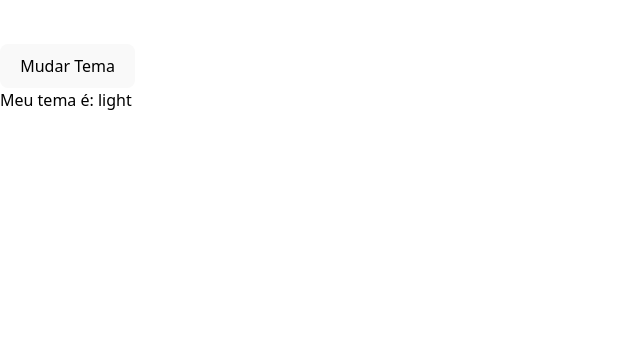
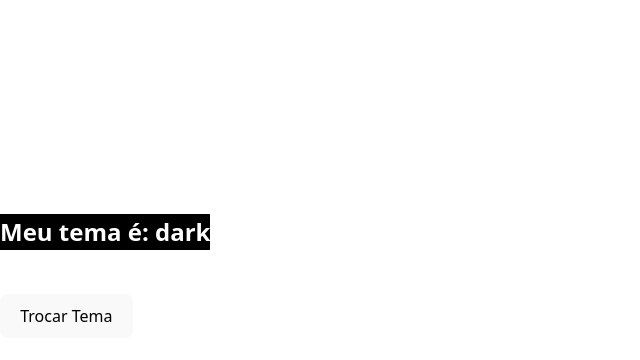
Before and after one commit to jsouza181gh/reactProject, a React (Vite) app: page / in a window 1280 px wide. Shown: the part 134-494 px from the top of the page, without its empty margins (0-640 px from the left). Built offline with nearby package versions, Linux system fonts and the light colour scheme.

Commit message:
Aula 63-66: Configurando context api e reducers

```diff
--- a/src/App.tsx
+++ b/src/App.tsx
@@ -1,27 +1,11 @@
-import { createContext, useState } from "react";
 import { Button } from "./components/Button";
-import { Card } from "./components/Card";
-
-type ThemeContextType = {
-	theme: string;
-	setTheme: (value: string) => void
-}
-
-export const ThemeContext = createContext<ThemeContextType>({
-	theme: '',
-	setTheme: () => {}
-});
+import { ContextProvider } from "./context/Context";
 
 const App = () => {
-	const [theme, setTheme] = useState('light');
-
 	return (
-		<>
-			<ThemeContext.Provider value={{ theme, setTheme }}>
-				<Button />
-				<Card />
-			</ThemeContext.Provider>
-		</>
+		<ContextProvider>
+			<Button />
+		</ContextProvider>
 	);
 };
 
--- a/src/components/Button.tsx
+++ b/src/components/Button.tsx
@@ -1,17 +1,26 @@
 import { useContext } from "react";
-import { ThemeContext } from "../App";
+import { Context } from "../context/Context";
 
 export const Button = () => {
-    const { theme, setTheme } = useContext(ThemeContext);
-    const handleChangeTheme = () => {
-        setTheme(theme == 'light' ? 'dark' : 'light');
+    const { state, dispatch } = useContext(Context);
+
+    const handleClick = () => {
+        if (state.theme.theme == 'dark') {
+            dispatch({type: 'CHANGE_THEME', payload: 'light'});
+        } else {
+            dispatch({type: 'CHANGE_THEME', payload: 'dark'});
+        }
+    };
+
+    const style = {
+        background: state.theme.theme == 'light' ? 'white' : 'black',
+        color: state.theme.theme == 'light' ? 'black' : 'white'
     };
 
     return (
         <div>
-            <button onClick={handleChangeTheme}>
-                Mudar Tema
-            </button>
+            <h2 style={style}>Meu tema é: {state.theme.theme}</h2><br />
+            <button onClick={handleClick}>Trocar Tema</button>
         </div>
     );
 };
--- a/src/components/Card.tsx
+++ /dev/null
@@ -1,30 +0,0 @@
-import { useContext } from "react";
-import styled from "styled-components";
-import { ThemeContext } from "../App";
-
-type Styles = {
-    background: string,
-    color: string
-
-}
-
-export const Card = () => {
-    const { theme } = useContext(ThemeContext);
-    const style: Styles = {
-        background:theme == 'light' ? 'white' : 'black',
-        color: theme == 'light' ? 'black' : 'white'
-    };
-
-    const CardStyle = styled.div<{$theme?: Styles;}>`
-        width: 400px;
-        height: 400px;
-        color: ${p => p.$theme?.color};
-        background: ${p => p.$theme?.background}
-    `;
-
-    return (
-        <CardStyle $theme={style}>
-            Meu tema é: {theme}
-        </CardStyle>
-    );
-};
--- /dev/null
+++ b/src/context/Context.tsx
@@ -0,0 +1,26 @@
+import { createContext, useReducer, type ReactNode } from "react";
+import { InitialState, Reducers, type ActionType, type InitialStateType } from "./config";
+
+type Props = {
+    children: ReactNode
+}
+
+type ContextType = {
+    state: InitialStateType,
+    dispatch: React.Dispatch<ActionType>
+}
+
+export const Context = createContext<ContextType>({
+    state: InitialState,
+    dispatch: () => null
+});
+
+export const ContextProvider = ({ children } : Props) => {
+    const [state, dispatch] = useReducer(Reducers, InitialState);
+
+    return (
+        <Context.Provider value={{state, dispatch}}>
+            {children}
+        </Context.Provider>
+    );
+};
--- /dev/null
+++ b/src/context/config.ts
@@ -0,0 +1,13 @@
+import type { ThemeAction } from "../types/ThemeReducer";
+import { themeInitialState, themeReducer } from "./reducers/themeReducer";
+
+export const InitialState = {
+    theme: themeInitialState
+};
+
+export const Reducers = (state: InitialStateType, action: ActionType) => ({
+    theme: themeReducer(state.theme, action)
+});
+
+export type InitialStateType = typeof InitialState
+export type ActionType = ThemeAction
--- /dev/null
+++ b/src/context/reducers/themeReducer.ts
@@ -0,0 +1,15 @@
+import type { ThemeState } from "../../types/ThemeReducer";
+import type { ActionType } from "../config";
+
+export const themeInitialState: ThemeState = {
+    theme: 'dark'
+};
+
+export const themeReducer = (state: ThemeState, action: ActionType): ThemeState => {
+    switch (action.type) {
+        case 'CHANGE_THEME':
+            return {theme: action.payload};
+        default:
+            return state;
+    }
+};
--- /dev/null
+++ b/src/types/ThemeReducer.ts
@@ -0,0 +1,13 @@
+// Initial State
+export type ThemeState = {
+    theme : 'light' | 'dark'
+}
+
+// Actions
+type ChangeTheme = {
+    type: 'CHANGE_THEME',
+    payload: ThemeState['theme']
+}
+
+//Export all actions
+export type ThemeAction = ChangeTheme
```
